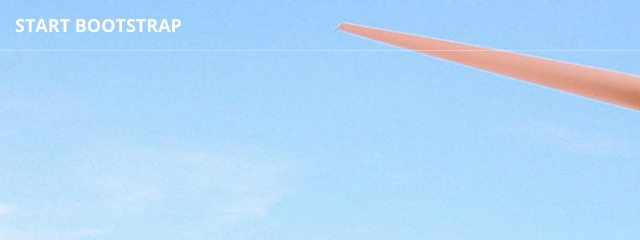
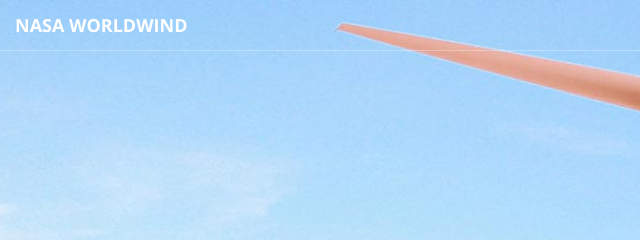
Before and after one commit to WorldWind-2017/nrgWebsite, a website: page index.html in a window 1280 px wide. Shown: the top 240 px of the page, 0-640 px from the left. Drawn offline with nearby package versions, Linux system fonts and the light colour scheme.

Commit message:
changed header

```diff
--- a/index.html
+++ b/index.html
@@ -48,7 +48,7 @@
                 <button type="button" class="navbar-toggle collapsed" data-toggle="collapse" data-target="#bs-example-navbar-collapse-1">
                     <span class="sr-only">Toggle navigation</span> Menu <i class="fa fa-bars"></i>
                 </button>
-                <a class="navbar-brand page-scroll" href="#page-top">Start Bootstrap</a>
+                <a class="navbar-brand page-scroll" href="#page-top">NASA WorldWind</a>
             </div>
 
             <!-- Collect the nav links, forms, and other content for toggling -->
@@ -116,6 +116,7 @@
                         <i class="fa fa-4x fa-diamond text-primary sr-icons"></i>
                         <h3>Sturdy Templates</h3>
                         <p class="text-muted">Our templates are updated regularly so they don't break.</p>
+
                     </div>
                 </div>
                 <div class="col-lg-3 col-md-6 text-center">
```
